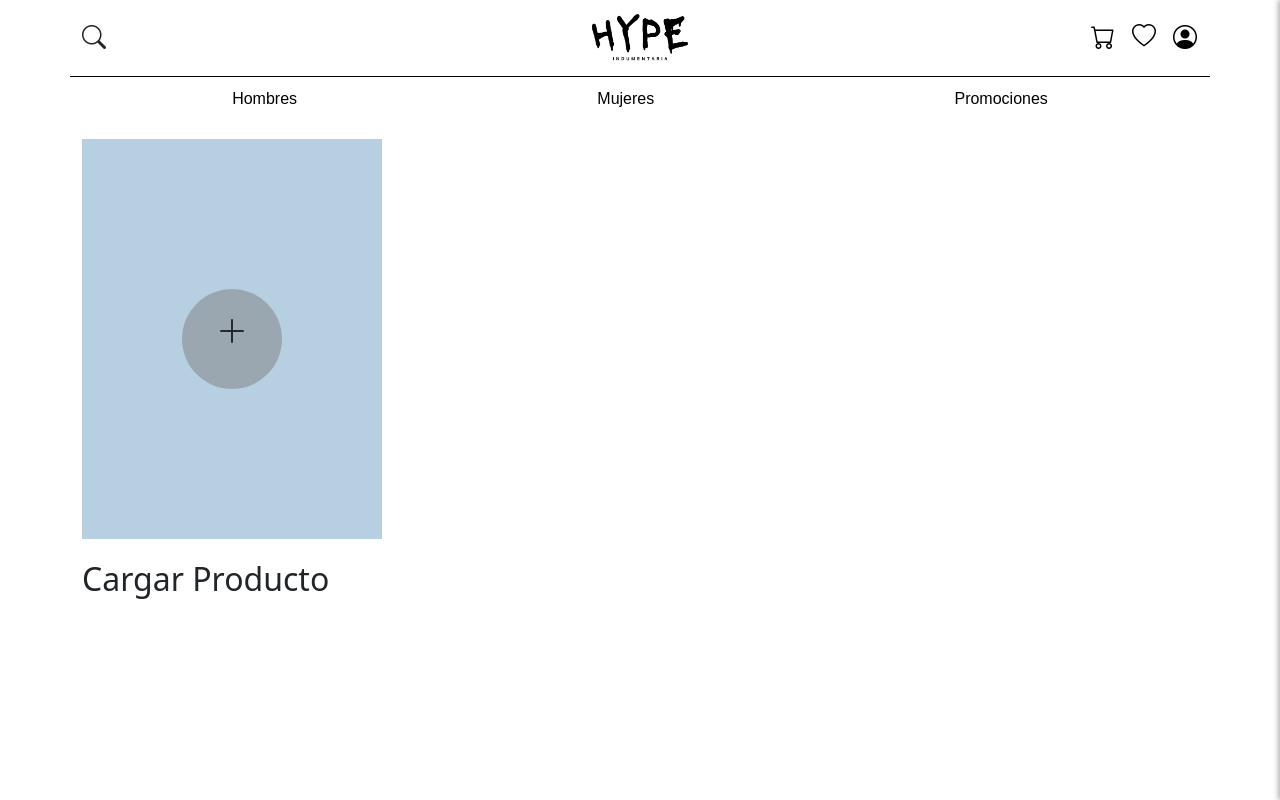
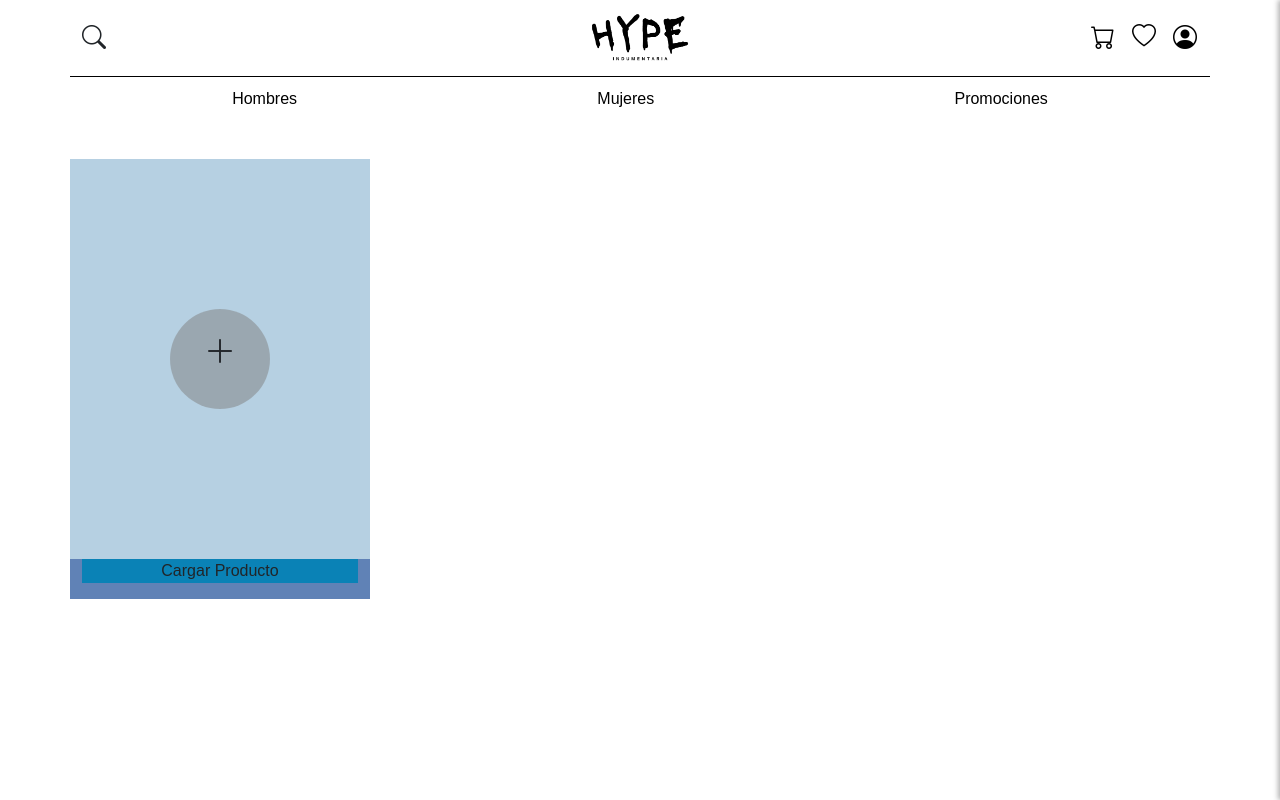
Before and after one commit to SebastianDelage/E-Commerce-Algoritmos, a React (Vite) app in the folder E-commerce/E-commerce/: page /hombres in a window 1280 px wide. Built offline with nearby package versions, Linux system fonts and the light colour scheme; a web font is replaced by a local one.

Commit message:
ProductItem cambios style

```diff
--- a/E-commerce/E-commerce/src/Vistas/Hombres.jsx
+++ b/E-commerce/E-commerce/src/Vistas/Hombres.jsx
@@ -6,18 +6,16 @@ export default function Hombres() {
         <div className="row">
           <div className="col productCardAddCol">
             <div className="row">
-              <div className="mb-3">
-                <div className="productCardAdd align-content-center">
-                  <div className="squarePlus">
-                    <p className="productCard-text"><i className="bi bi-plus-lg"></i></p>
-                  </div>
+              <div className="productCardAdd align-content-center">
+                <div className="squarePlus">
+                  <p className="productCard-text"><i className="bi bi-plus-lg"></i></p>
                 </div>
               </div>
             </div>
             <div className="row">
-              <div className="col">
-                <div className="productCard-subtitle">
-                  <p className="productCard-text">Cargar Producto</p>
+              <div className="col productCard-subtitle">
+                <div className="productCard-subtitle-circle">
+                  <p className="productCard-subtitle-text">Cargar Producto</p>
                 </div>
               </div>
             </div>
--- a/E-commerce/E-commerce/src/assets/styles/ProductItem.css
+++ b/E-commerce/E-commerce/src/assets/styles/ProductItem.css
@@ -60,11 +60,19 @@
   font-size: xx-large;
 }
 
-.producCardAddCol{
+.productCardAddCol{
   margin-top: 20px;
   min-width: 100px;
   max-width: 300px;
   min-height: 400px;
   max-height: 600px;
+  text-align: center;
+}
 
+.productCard-subtitle{
+  background-color: rgb(96, 130, 182);
 }
+
+.productCard-subtitle-circle{
+  background-color: rgb(10, 130, 182);
+}
```
